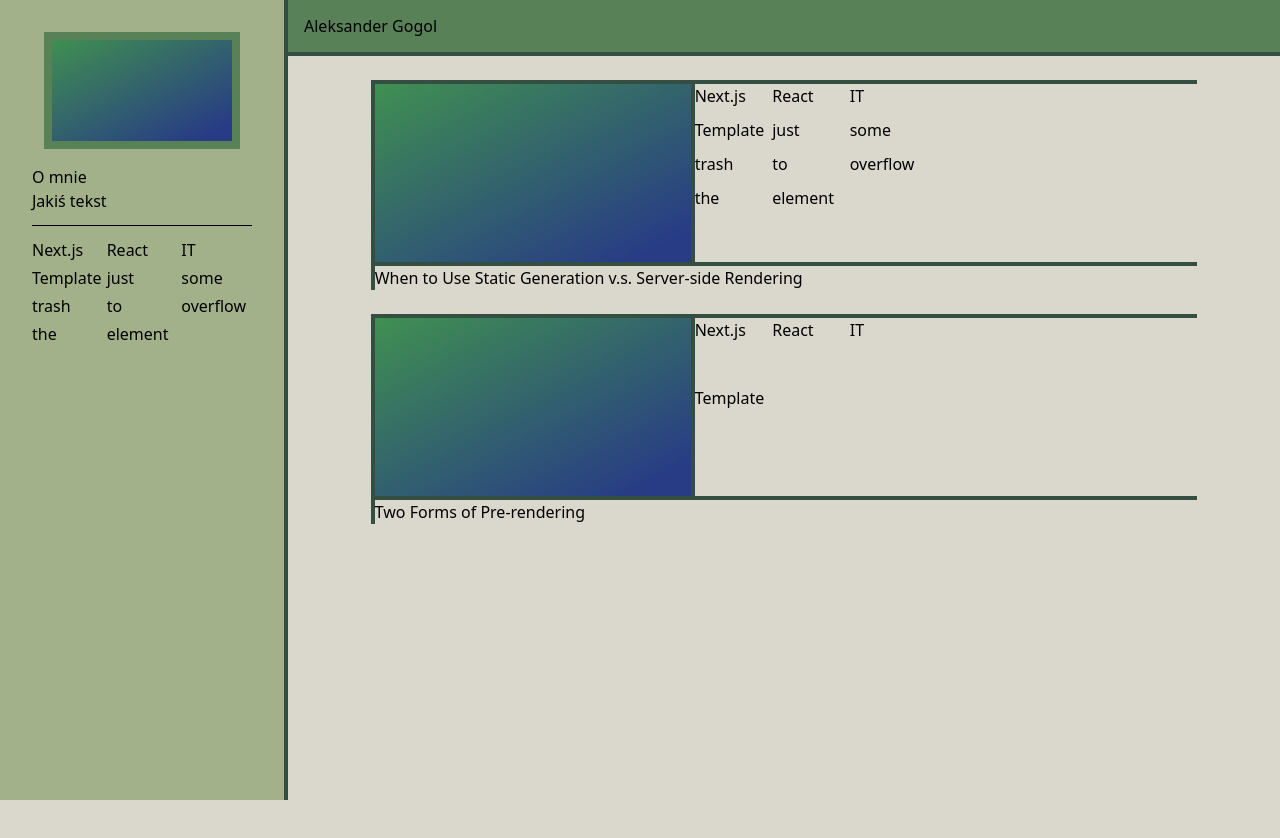
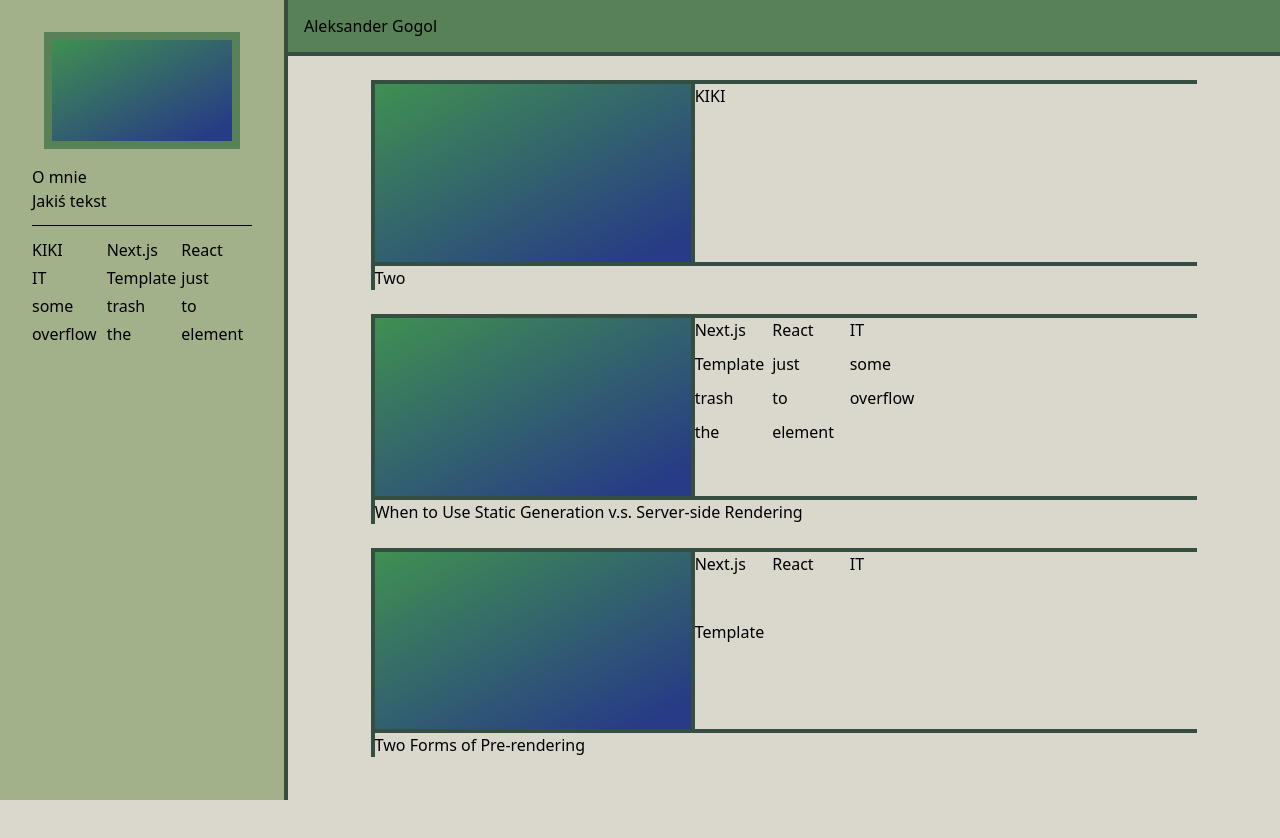
Before and after one commit to catvatar/portfolio, a Next.js app: page / in a window 1280 px wide. Shown: the top 838 px of the page. Built offline with nearby package versions, Linux system fonts and the light colour scheme.

Commit message:
refactoring

```diff
--- a/app/icon.tsx
+++ b/app/icon.tsx
@@ -27,7 +27,7 @@ export default function Icon() {
           color: 'white',
         }}
       >
-        A
+        (A)
       </div>
     ),
     // ImageResponse options
--- a/app/page.tsx
+++ b/app/page.tsx
@@ -11,7 +11,7 @@ export default function Home() {
       <Layout home>
         <section>
           <ul>
-            <BlogList param={allPostsData} />
+            <BlogList posts={allPostsData} />
           </ul>
         </section>
       </Layout>
--- a/lib/blog-list.tsx
+++ b/lib/blog-list.tsx
@@ -4,21 +4,21 @@ import { BlogElement } from "./blog-element";
 import { tagsContext } from "../public/Context";
 import { useContext } from "react";
 
-export default function BlogList({ param }){
+export default function BlogList({ posts }){
   const [tagsState, setTagsState] = useContext(tagsContext);
 
-  return (param.map(({ id, tags, title }) => {
-    if(tagsState.reduce(
-      (acc, item:string)=>{
-        return acc&&tags.includes(item);
-      }
-    ,true)){
+  const filteredList = posts.filter((item)=>{
+    return tagsState.every((val)=>item.tags.includes(val));
+  });
+
+  if(filteredList.length === 0){
+    return <h2>To Many Tags!</h2>;
+  }else{
+    return filteredList.map(({ id, tags, title }) => {
       return (<li key={id}>
         <BlogElement postPath={`/posts/${id}`} postTags={tags} postTitle={title} />
         <br />
       </li>);
-    }else{
-      return null;
-    }
-  }));
+    });
+  }
 }
--- /dev/null
+++ b/posts/test.md
@@ -0,0 +1,18 @@
+---
+title: 'Two'
+tags: ['KIKI']
+img: '@/posts/template-gradient.png'
+date: '2020-01-29'
+---
+
+Next.js has two forms of pre-rendering: **Static Generation** and **Server-side Rendering**. The difference is in **when** it generates the HTML for a page.
+
+![test](/template-gradient.png)
+
+- **Static Generation** is the pre-rendering method that generates the HTML at **build time**. The pre-rendered HTML is then _reused_ on each request.
+- **Server-side Rendering** is the pre-rendering method that generates the HTML on **each request**.
+
+![test](/template-gradient.png)
+
+Importantly,
+Next.js lets you **choose** which pre-rendering form to use for each page. You can create a "hybrid" Next.js app by using Static Generation for most pages and using Server-side Rendering for others.
--- a/ui/side-nav.tsx
+++ b/ui/side-nav.tsx
@@ -1,5 +1,6 @@
 import clsx from 'clsx';
 import Image from 'next/image';
+import { getSortedPostsData } from '../lib/posts';
 import { postsContext, tagsContext } from '../public/Context';
 import { useState, useContext } from 'react';
 import { useSearchParams } from 'next/navigation';
@@ -7,13 +8,20 @@ import { useSearchParams } from 'next/navigation';
 export function SideNav({ stateProp }) {
   const [isOpen, setIsOpen] = stateProp;
 
-  const postData:any = useContext(postsContext);
-
-  const uniqueTags = postData?postData.reduce((acc, tags) => {
-    return [...acc, ...tags.tags.filter((tag) => {
-      return !acc.includes(tag);
-    })];
-  },[]):[];
+  const uniqueTags = (()=>{
+    const postData:any = useContext(postsContext);
+    // const postData:any = getSortedPostsData();
+    return postData?postData.reduce(
+      (acc, tags) => {
+        return [...acc, ...tags.tags.filter(
+          (tag) => {
+            return !acc.includes(tag);
+          }
+        )];
+      },
+      []
+      ):[];
+  })();
 
   const iTag = useSearchParams()?.get('tag');
   const inputTag = iTag?iTag:'';
@@ -50,9 +58,18 @@ export function SideNav({ stateProp }) {
           </section>
           <section>
             <ul className='grid grid-cols-4 lg:grid-cols-3 gap-1'>
-              {uniqueTags.map((item)=>{return <li className={clsx('col-auto text-black hover:text-white',{'text-debug':clickedTags.includes(item)})} key={item} onClick={()=>{
-                clickedTags.includes(item)?setClickedTags(clickedTags.filter((elem)=>elem!==item)):setClickedTags([...clickedTags, item]);
-              }}>{item}</li>})}
+              {uniqueTags.map(
+                (item)=>{
+                  return (
+                    <li className={clsx('col-auto text-black hover:text-white',{'text-debug':clickedTags.includes(item)})}
+                      key={item}
+                      onClick={()=>{
+                        clickedTags.includes(item)?setClickedTags(clickedTags.filter((elem)=>elem!==item)):setClickedTags([...clickedTags, item]);
+                      }}>{item}
+                    </li>
+                  )
+                }
+              )}
             </ul>
           </section>
         </div>
```
Also changed, not shown: 1 other file (tests, documents, lock files or other folders).
